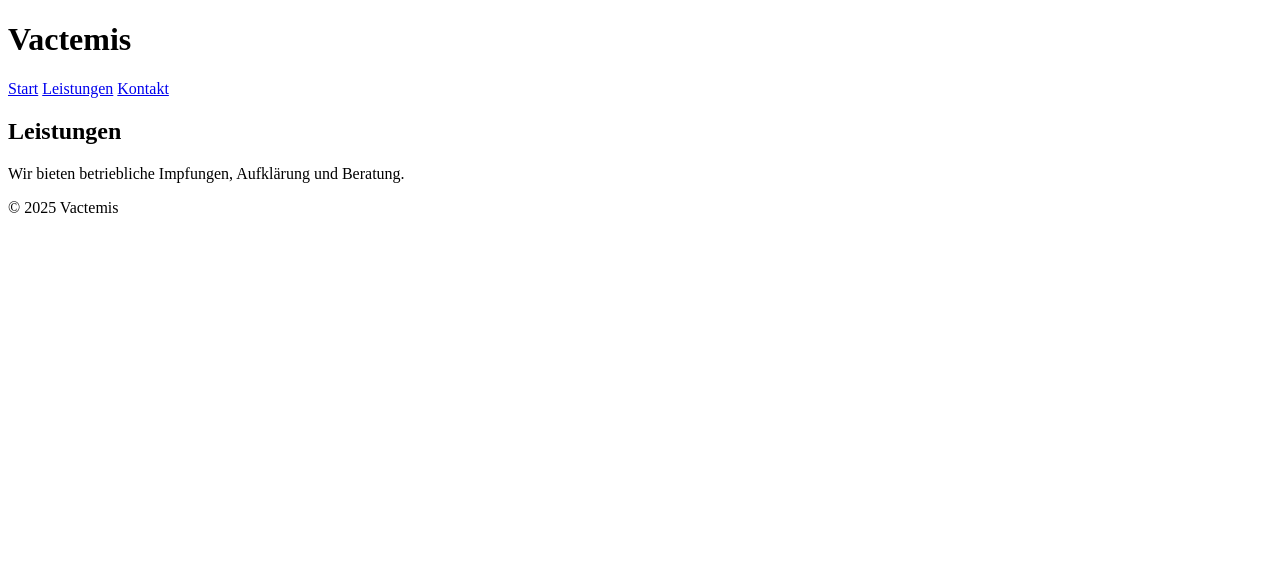
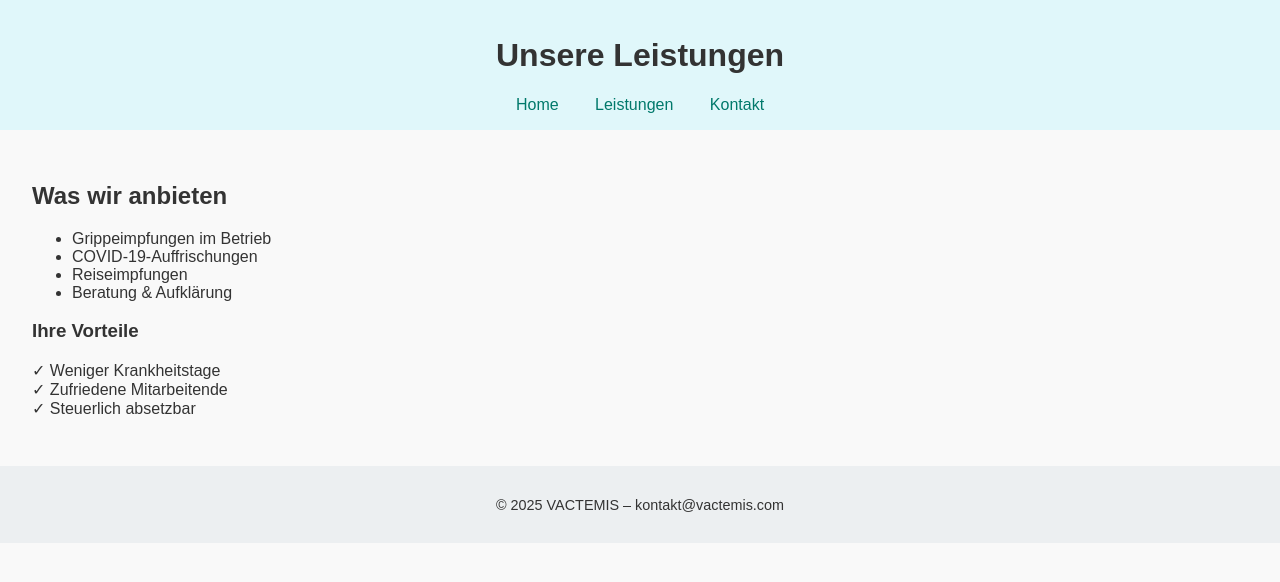
Before and after one commit to ImpfBW/vactemis-website, a plain HTML site: page leistungen.html in a window 1280 px wide. Drawn offline with Linux system fonts and the light colour scheme.

Commit message:
Add files via upload

```diff
--- a/leistungen.html
+++ b/leistungen.html
@@ -1,28 +1,38 @@
+
 <!DOCTYPE html>
 <html lang="de">
 <head>
-  <meta charset="UTF-8">
-  <meta name="viewport" content="width=device-width, initial-scale=1.0">
-  <title>Leistungen</title>
-  <link rel="stylesheet" href="style.css">
+  <meta charset="UTF-8" />
+  <meta name="viewport" content="width=device-width, initial-scale=1.0"/>
+  <title>Unsere Leistungen – VACTEMIS</title>
+  <link rel="stylesheet" href="style.css" />
 </head>
 <body>
   <header>
-    <h1>Vactemis</h1>
+    <h1>Unsere Leistungen</h1>
     <nav>
-      <a href="index.html">Start</a>
+      <a href="index.html">Home</a>
       <a href="leistungen.html">Leistungen</a>
       <a href="kontakt.html">Kontakt</a>
     </nav>
   </header>
-
   <main>
-    <h2>Leistungen</h2>
-    <p>Wir bieten betriebliche Impfungen, Aufklärung und Beratung.</p>
+    <section>
+      <h2>Was wir anbieten</h2>
+      <ul>
+        <li>Grippeimpfungen im Betrieb</li>
+        <li>COVID-19-Auffrischungen</li>
+        <li>Reiseimpfungen</li>
+        <li>Beratung & Aufklärung</li>
+      </ul>
+    </section>
+    <section>
+      <h3>Ihre Vorteile</h3>
+      <p>✓ Weniger Krankheitstage<br>✓ Zufriedene Mitarbeitende<br>✓ Steuerlich absetzbar</p>
+    </section>
   </main>
-
   <footer>
-    <p>&copy; 2025 Vactemis</p>
+    <p>&copy; 2025 VACTEMIS – kontakt@vactemis.com</p>
   </footer>
 </body>
 </html>
--- /dev/null
+++ b/style.css
@@ -0,0 +1,27 @@
+
+body {
+  font-family: Arial, sans-serif;
+  margin: 0;
+  padding: 0;
+  background: #f9f9f9;
+  color: #333;
+}
+header {
+  background: #e0f7fa;
+  padding: 1rem;
+  text-align: center;
+}
+nav a {
+  margin: 0 1rem;
+  text-decoration: none;
+  color: #00796b;
+}
+main {
+  padding: 2rem;
+}
+footer {
+  background: #eceff1;
+  padding: 1rem;
+  text-align: center;
+  font-size: 0.9rem;
+}
```
Also changed, not shown: index.html (+12 -11 lines), kontakt.html (+12 -11 lines).
